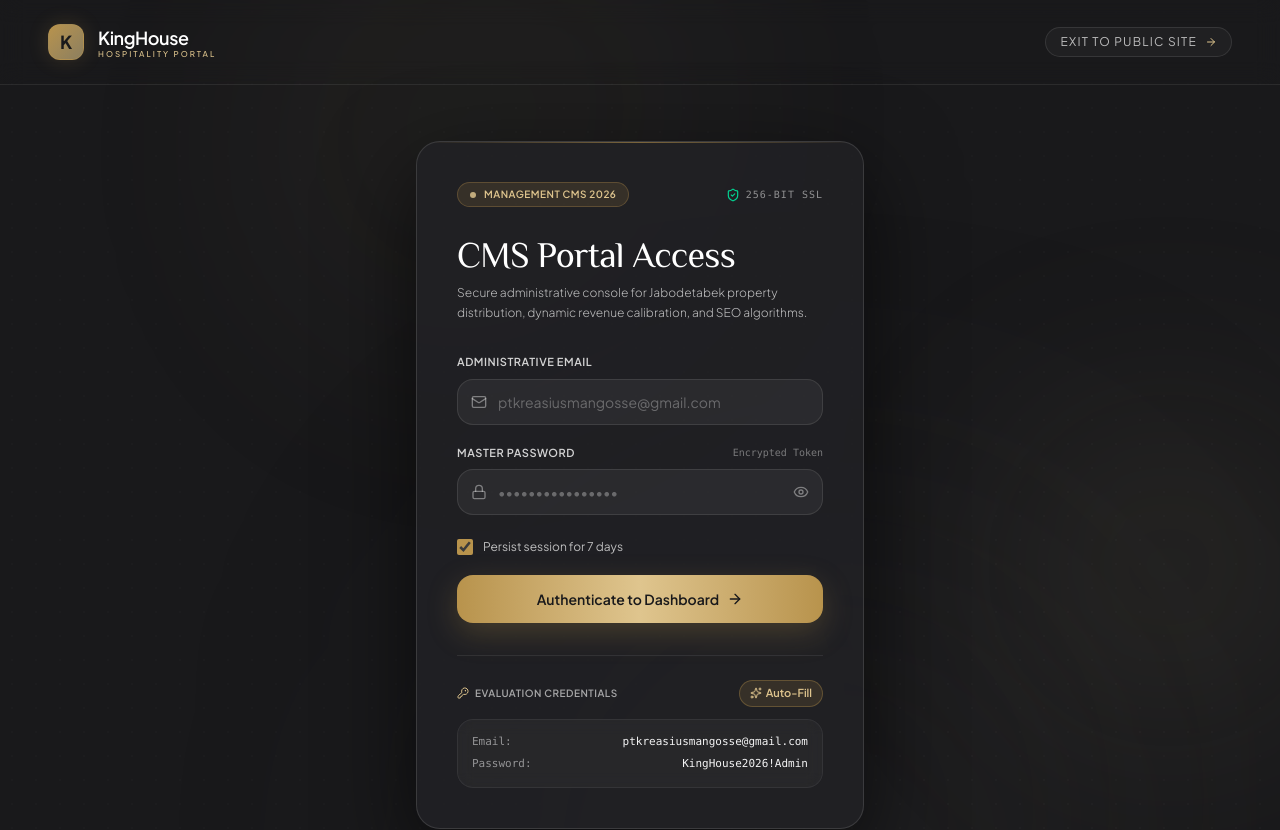
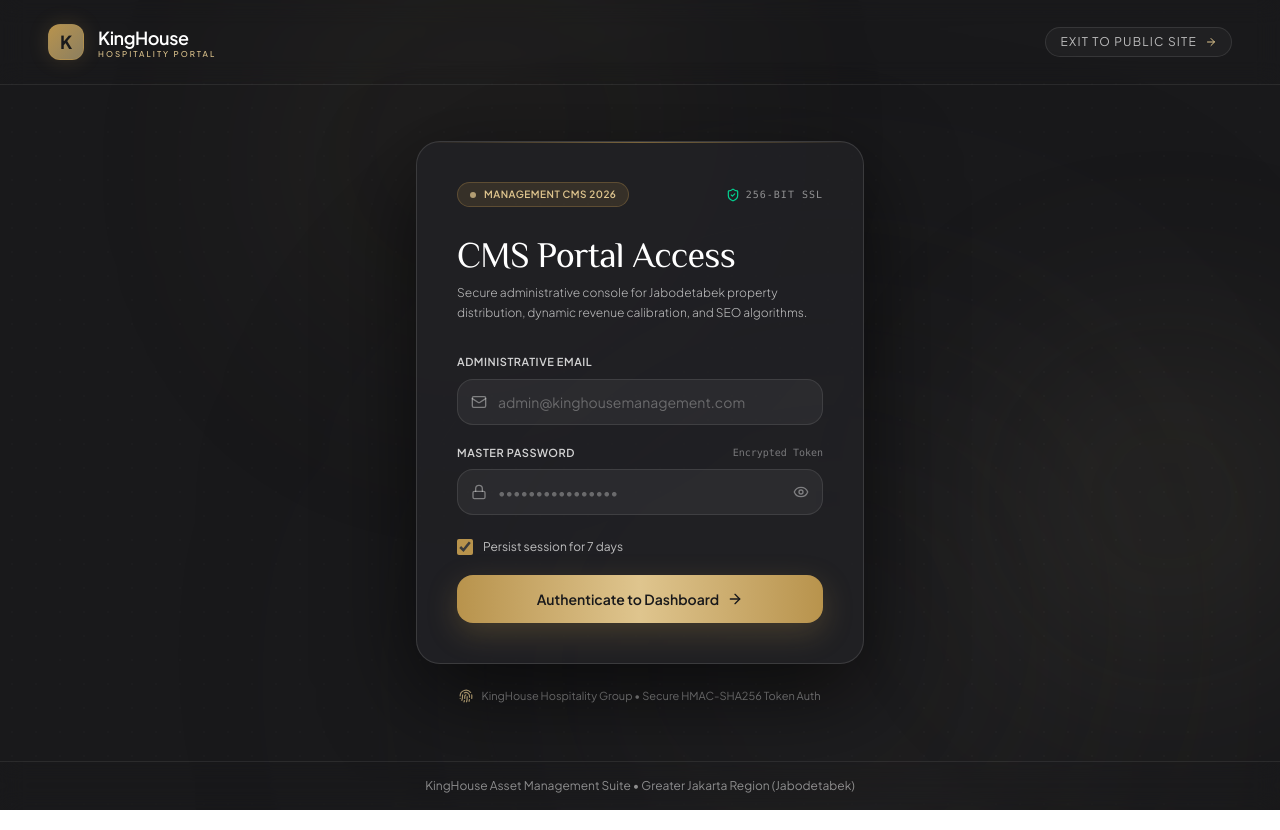
Before and after one commit to menako-studio/kinghouse-mockup, a Next.js app: page /login in a window 1280 px wide. Shown: the top 830 px of the page. Built offline with nearby package versions, Linux system fonts and the light colour scheme; no server answers.

Commit message:
feat(security): fortify CMS auth, isolate superadmin credentials, and prevent search indexing of admin portal

```diff
--- /dev/null
+++ b/app/login/layout.tsx
@@ -0,0 +1,20 @@
+import { Metadata } from "next"
+
+export const metadata: Metadata = {
+  title: "CMS Portal Login | KingHouse Management",
+  description: "Secure administrative login portal for KingHouse Hospitality Suite.",
+  robots: {
+    index: false,
+    follow: false,
+    noarchive: true,
+    nocache: true,
+  },
+}
+
+export default function LoginLayout({
+  children,
+}: {
+  children: React.ReactNode
+}) {
+  return <>{children}</>
+}
--- a/app/login/page.tsx
+++ b/app/login/page.tsx
@@ -11,13 +11,10 @@ import {
   ShieldCheck,
   ArrowRight,
   Loader2,
-  Sparkles,
-  KeyRound,
   CheckCircle2,
   AlertCircle,
   Fingerprint,
 } from "lucide-react"
-import { ADMIN_CREDENTIALS } from "@/lib/auth"
 
 function LoginForm() {
   const router = useRouter()
@@ -31,12 +28,6 @@ function LoginForm() {
   const [isLoading, setIsLoading] = useState(false)
   const [errorMessage, setErrorMessage] = useState<string | null>(null)
   const [successMessage, setSuccessMessage] = useState<string | null>(null)
-
-  const handleFillDemo = () => {
-    setEmail(ADMIN_CREDENTIALS.email)
-    setPassword(ADMIN_CREDENTIALS.password)
-    setErrorMessage(null)
-  }
 
   const handleSubmit = async (e: React.FormEvent) => {
     e.preventDefault()
@@ -174,7 +165,7 @@ function LoginForm() {
                     required
                     value={email}
                     onChange={(e) => setEmail(e.target.value)}
-                    placeholder="ptkreasiusmangosse@gmail.com"
+                    placeholder="admin@kinghousemanagement.com"
                     className="w-full pl-10 pr-4 py-3 bg-white/[0.05] border border-white/10 rounded-2xl text-sm text-white placeholder-white/30 focus:outline-none focus:border-[#B8934C] focus:ring-2 focus:ring-[#B8934C]/20 transition-all font-sans"
                   />
                 </div>
@@ -246,35 +237,6 @@ function LoginForm() {
                 )}
               </button>
             </form>
-
-            {/* Quick Demo Helper Section */}
-            <div className="mt-8 pt-6 border-t border-white/[0.08]">
-              <div className="flex items-center justify-between mb-3">
-                <span className="text-[10px] uppercase tracking-wider text-white/60 font-semibold flex items-center space-x-1.5">
-                  <KeyRound className="h-3 w-3 text-[#DFC58E]" />
-                  <span>Evaluation Credentials</span>
-                </span>
-                <button
-                  type="button"
-                  onClick={handleFillDemo}
-                  className="inline-flex items-center space-x-1 text-[11px] font-semibold text-[#DFC58E] hover:text-white transition-colors bg-[#B8934C]/15 hover:bg-[#B8934C]/25 px-2.5 py-1 rounded-full cursor-pointer border border-[#B8934C]/35"
-                >
-                  <Sparkles className="h-3 w-3" />
-                  <span>Auto-Fill</span>
-                </button>
-              </div>
-
-              <div className="p-3.5 bg-white/[0.03] rounded-2xl border border-white/[0.06] text-[11px] font-mono text-white/75 space-y-1.5 backdrop-blur-sm">
-                <div className="flex justify-between items-center">
-                  <span className="text-white/50">Email:</span>
-                  <span className="text-white/95">{ADMIN_CREDENTIALS.email}</span>
-                </div>
-                <div className="flex justify-between items-center">
-                  <span className="text-white/50">Password:</span>
-                  <span className="text-white/95">KingHouse2026!Admin</span>
-                </div>
-              </div>
-            </div>
           </div>
 
           {/* Footer Security Badge */}
--- a/lib/auth.ts
+++ b/lib/auth.ts
@@ -4,14 +4,17 @@ export const SESSION_COOKIE_NAME = "kinghouse_admin_session"
 export const SESSION_MAX_AGE = 60 * 60 * 24 * 7 // 7 days in seconds
 
 // Production-ready Admin credentials with environment variable support
-export const ADMIN_CREDENTIALS = {
+const ADMIN_CREDENTIALS = {
   email: process.env.ADMIN_EMAIL || "ptkreasiusmangosse@gmail.com",
   password: process.env.ADMIN_PASSWORD || "KingHouse2026!Admin",
-  name: "KingHouse Principal Admin",
+  name: process.env.ADMIN_NAME || "KingHouse Principal Admin",
   role: "admin" as const,
 }
 
-const AUTH_SECRET = process.env.AUTH_SECRET || "kinghouse-hospitality-production-secret-key-2026-secure-jwt-hmac-token"
+const AUTH_SECRET =
+  process.env.AUTH_SECRET ||
+  process.env.AUTH_SECRET_KEY ||
+  "kinghouse-hospitality-production-secret-key-2026-secure-jwt-hmac-token"
 
 export interface AdminUser {
   id: string
@@ -50,6 +53,20 @@ function base64UrlDecode(str: string): string {
     base64 += "="
   }
   return atob(base64)
+}
+
+/**
+ * Constant time string comparison to prevent timing attacks
+ */
+function constantTimeStringCompare(a: string, b: string): boolean {
+  if (a.length !== b.length) {
+    return false
+  }
+  let result = 0
+  for (let i = 0; i < a.length; i++) {
+    result |= a.charCodeAt(i) ^ b.charCodeAt(i)
+  }
+  return result === 0
 }
 
 /**
@@ -131,13 +148,16 @@ export async function verifyAdminSessionToken(token: string): Promise<SessionPay
 }
 
 /**
- * Verify email & password against configured Admin credentials
+ * Verify email & password against configured Admin credentials using timing-safe comparison
  */
 export function verifyAdminCredentials(email: string, password: string): AdminUser | null {
-  const normalizedEmail = email.trim().toLowerCase()
+  const normalizedInputEmail = email.trim().toLowerCase()
   const expectedEmail = ADMIN_CREDENTIALS.email.toLowerCase()
 
-  if (normalizedEmail === expectedEmail && password === ADMIN_CREDENTIALS.password) {
+  const isEmailMatch = constantTimeStringCompare(normalizedInputEmail, expectedEmail)
+  const isPasswordMatch = constantTimeStringCompare(password, ADMIN_CREDENTIALS.password)
+
+  if (isEmailMatch && isPasswordMatch) {
     return {
       id: "admin-kinghouse-01",
       email: ADMIN_CREDENTIALS.email,
--- a/middleware.ts
+++ b/middleware.ts
@@ -23,6 +23,16 @@ export async function middleware(request: NextRequest) {
     response.headers.set("X-Frame-Options", "SAMEORIGIN")
     response.headers.set("X-Content-Type-Options", "nosniff")
     response.headers.set("Referrer-Policy", "strict-origin-when-cross-origin")
+    response.headers.set(
+      "Permissions-Policy",
+      "camera=(), microphone=(), geolocation=(), browsing-topics=()"
+    )
+
+    // Strictly protect administrative routes from search engine indexing
+    if (isDashboardRoute || isLoginRoute) {
+      response.headers.set("X-Robots-Tag", "noindex, nofollow, noarchive, nosnippet")
+    }
+
     return response
   }
 
```
Also changed, not shown: 1 other file (tests, documents, lock files or other folders).
